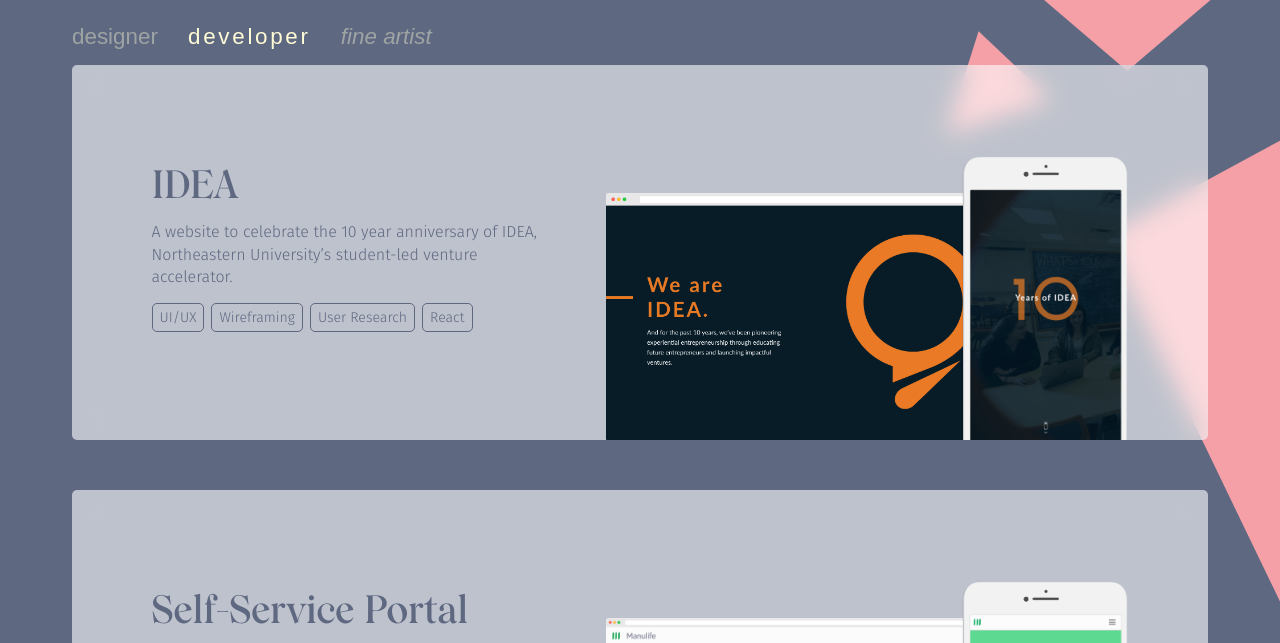
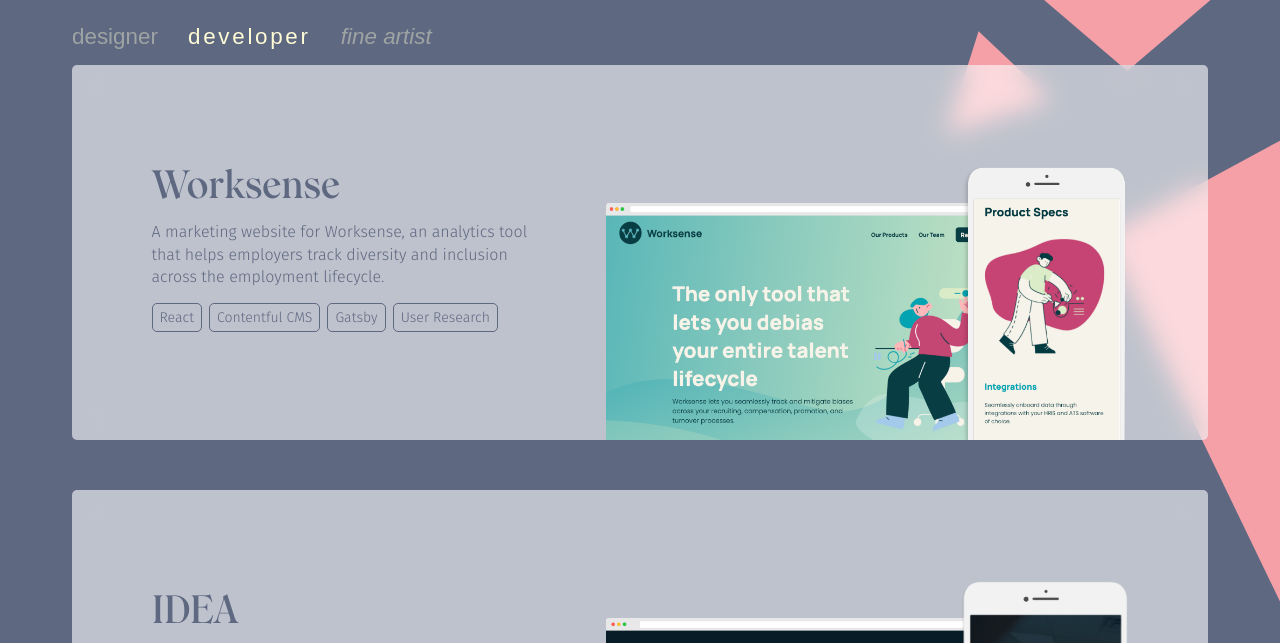
Before and after one commit to mnav0/old-portfolio, a React app: page /develop in a window 1280 px wide. Shown: the part 82-725 px from the top of the page. Built offline with nearby package versions, Linux system fonts and the light colour scheme; a web font is replaced by a local one.

Commit message:
Added Worksense project overview

```diff
--- a/src/components/ProjectOverview/styles.css
+++ b/src/components/ProjectOverview/styles.css
@@ -7,6 +7,7 @@
     margin-left: 5.625%;
     border-radius: 5px;
     transition: background-color 0.2s ease-in-out;
+    overflow: hidden;
 }
 .project-overview .text {
     position: absolute;
@@ -45,7 +46,6 @@
 }
 .project-overview .desktop-container {
     width: 68.3%;
-    overflow: hidden;
     max-height: 300px;
 }
 .project-overview .desktop-img {
--- a/src/pages/Develop/index.js
+++ b/src/pages/Develop/index.js
@@ -8,12 +8,19 @@
 import selfServiceMobile from '../../assets/self-service-mobile-1.png';
 import ideaDesktop from '../../assets/idea-desktop-1.png';
 import ideaMobile from '../../assets/idea-mobile-1.png';
+import worksenseDesktop from '../../assets/worksense-desktop-1.png';
+import worksenseMobile from '../../assets/worksense-mobile-1.png';
 
 const Develop = () => {
     return (
         <div>
         <NavBar />
         <DevelopShape2 className="develop-shape-2"/>
+        <a href="https://worksenseanalytics.com/" target="_blank" rel="noopener noreferrer"className="worksense-overview">
+                <ProjectOverview background="rgba(255, 251, 245, 0.8) !important" projectTitle="Worksense" projectDescription="A marketing website for Worksense, an analytics tool that helps employers track diversity and inclusion across the employment lifecycle."
+                            projectTags={["React", "Contentful CMS", "Gatsby", "User Research"]}
+                            desktopImage={worksenseDesktop} mobileImage={worksenseMobile} />
+        </a>
         <a href="https://idea-anniversary.netlify.app/" target="_blank" rel="noopener noreferrer"className="idea-overview">
                 <ProjectOverview background="rgba(255, 251, 245, 0.8) !important" projectTitle="IDEA" projectDescription="A website to celebrate the 10 year anniversary of IDEA, Northeastern University’s student-led venture accelerator."
                             projectTags={["UI/UX", "Wireframing", "User Research", "React"]}
--- a/src/pages/Develop/styles.css
+++ b/src/pages/Develop/styles.css
@@ -7,12 +7,16 @@
 
 .idea-overview {
     position: relative;
-    top: 75px;
+    top: 125px;
 }
 .service-portal-overview {
     position: relative;
-    top: 125px;
+    top: 175px;
 }
 .service-portal-overview .project-overview {
     margin-bottom: 50px;
 }
+.worksense-overview {
+    position: relative;
+    top: 75px;
+}
```
Also changed, not shown: src/assets/worksense-desktop-1.png (added), src/assets/worksense-mobile-1.png (added).
